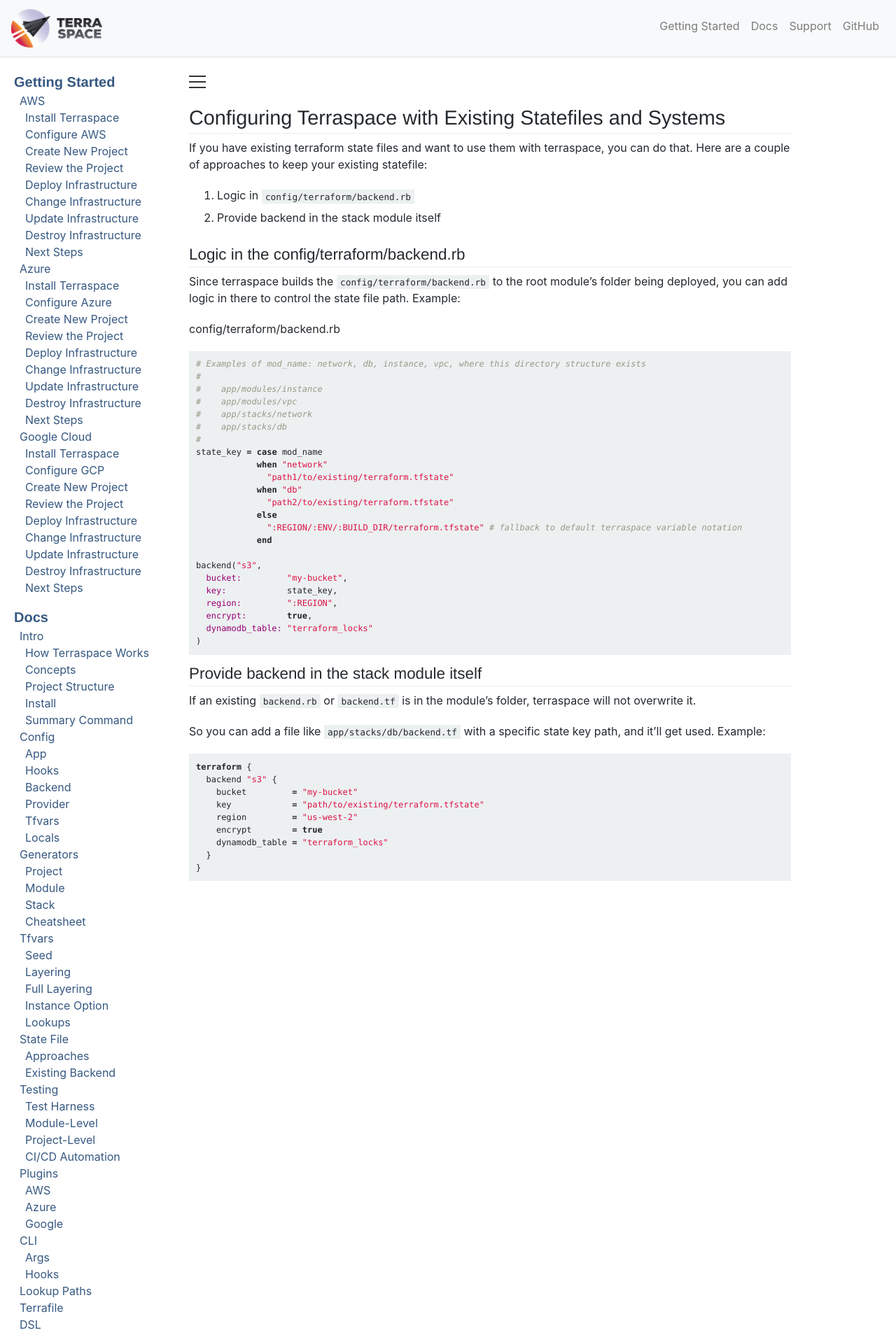
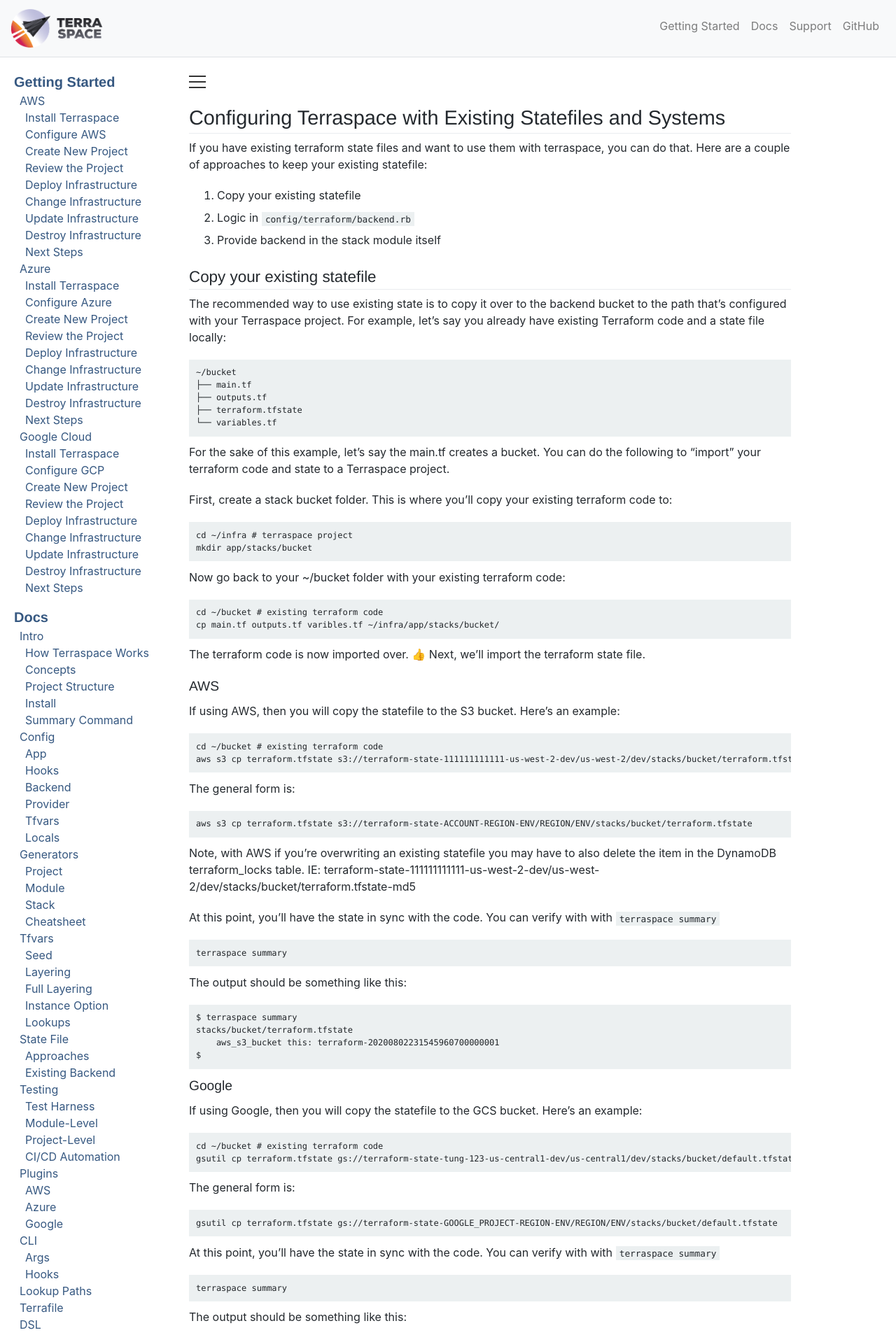
Before and after one commit to boltops-tools/terraspace-docs, a Jekyll site: the page built from _docs/state/existing.md, in a window 1280 px wide. Shown: the top 1908 px of the page at 70% size. Built offline with Jekyll 4.4.1, drawn with Linux system fonts in a browser that asks for light colours; a script that is not in the unit is left out; some of the changed text lies outside the part shown.

Commit message:
update docs

```diff
--- a/_docs/state/existing.md
+++ b/_docs/state/existing.md
@@ -4,8 +4,79 @@
 
 If you have existing terraform state files and want to use them with terraspace, you can do that. Here are a couple of approaches to keep your existing statefile:
 
-1. Logic in `config/terraform/backend.rb`
-2. Provide backend in the stack module itself
+1. Copy your existing statefile
+2. Logic in `config/terraform/backend.rb`
+3. Provide backend in the stack module itself
+
+## Copy your existing statefile
+
+The recommended way to use existing state is to copy it over to the backend bucket to the path that's configured with your Terraspace project.  For example, let's say you already have existing Terraform code and a state file locally:
+
+    ~/bucket
+    ├── main.tf
+    ├── outputs.tf
+    ├── terraform.tfstate
+    └── variables.tf
+
+For the sake of this example, let's say the main.tf creates a bucket. You can do the following to "import" your terraform code and state to a Terraspace project.
+
+First, create a stack bucket folder. This is where you'll copy your existing terraform code to:
+
+    cd ~/infra # terraspace project
+    mkdir app/stacks/bucket
+
+Now go back to your ~/bucket folder with your existing terraform code:
+
+    cd ~/bucket # existing terraform code
+    cp main.tf outputs.tf varibles.tf ~/infra/app/stacks/bucket/
+
+The terraform code is now imported over. 👍  Next, we'll import the terraform state file.
+
+### AWS
+
+If using AWS, then you will copy the statefile to the S3 bucket. Here's an example:
+
+    cd ~/bucket # existing terraform code
+    aws s3 cp terraform.tfstate s3://terraform-state-111111111111-us-west-2-dev/us-west-2/dev/stacks/bucket/terraform.tfstate
+
+The general form is:
+
+    aws s3 cp terraform.tfstate s3://terraform-state-ACCOUNT-REGION-ENV/REGION/ENV/stacks/bucket/terraform.tfstate
+
+Note, with AWS if you're overwriting an existing statefile you may have to also delete the item in the DynamoDB terraform_locks table. IE: terraform-state-111111111111-us-west-2-dev/us-west-2/dev/stacks/bucket/terraform.tfstate-md5
+
+At this point, you'll have the state in sync with the code. You can verify with with `terraspace summary`
+
+    terraspace summary
+
+The output should be something like this:
+
+    $ terraspace summary
+    stacks/bucket/terraform.tfstate
+        aws_s3_bucket this: terraform-20200802231545960700000001
+    $
+
+### Google
+
+If using Google, then you will copy the statefile to the GCS bucket. Here's an example:
+
+    cd ~/bucket # existing terraform code
+    gsutil cp terraform.tfstate gs://terraform-state-tung-123-us-central1-dev/us-central1/dev/stacks/bucket/default.tfstate
+
+The general form is:
+
+    gsutil cp terraform.tfstate gs://terraform-state-GOOGLE_PROJECT-REGION-ENV/REGION/ENV/stacks/bucket/default.tfstate
+
+At this point, you'll have the state in sync with the code. You can verify with with `terraspace summary`
+
+    terraspace summary
+
+The output should be something like this:
+
+    $ terraspace summary
+    stacks/bucket/default.tfstate
+        google_storage_bucket this: bucket-unified-grubworm
+        random_pet this: unified-grubworm
 
 ## Logic in the config/terraform/backend.rb
 
--- a/_sass/masthead.scss
+++ b/_sass/masthead.scss
@@ -71,7 +71,8 @@
   }
   @media (min-width: 992px) {
     .header-content .header-content-inner h1 {
-      font-size: 50px;
+      font-size: 40px;
+      line-height: normal;
     }
   }
 }
--- a/index.html
+++ b/index.html
@@ -9,7 +9,7 @@
       <div class="col-sm-8 col-sm-offset-2">
         <div class="header-content">
           <div class="header-content-inner">
-            <h1>Terraspace</h1>
+            <h1>Terraspace: The Terraform Framework</h1>
             <h2>{% include reference.md %}</h2>
           </div>
         </div>
```
